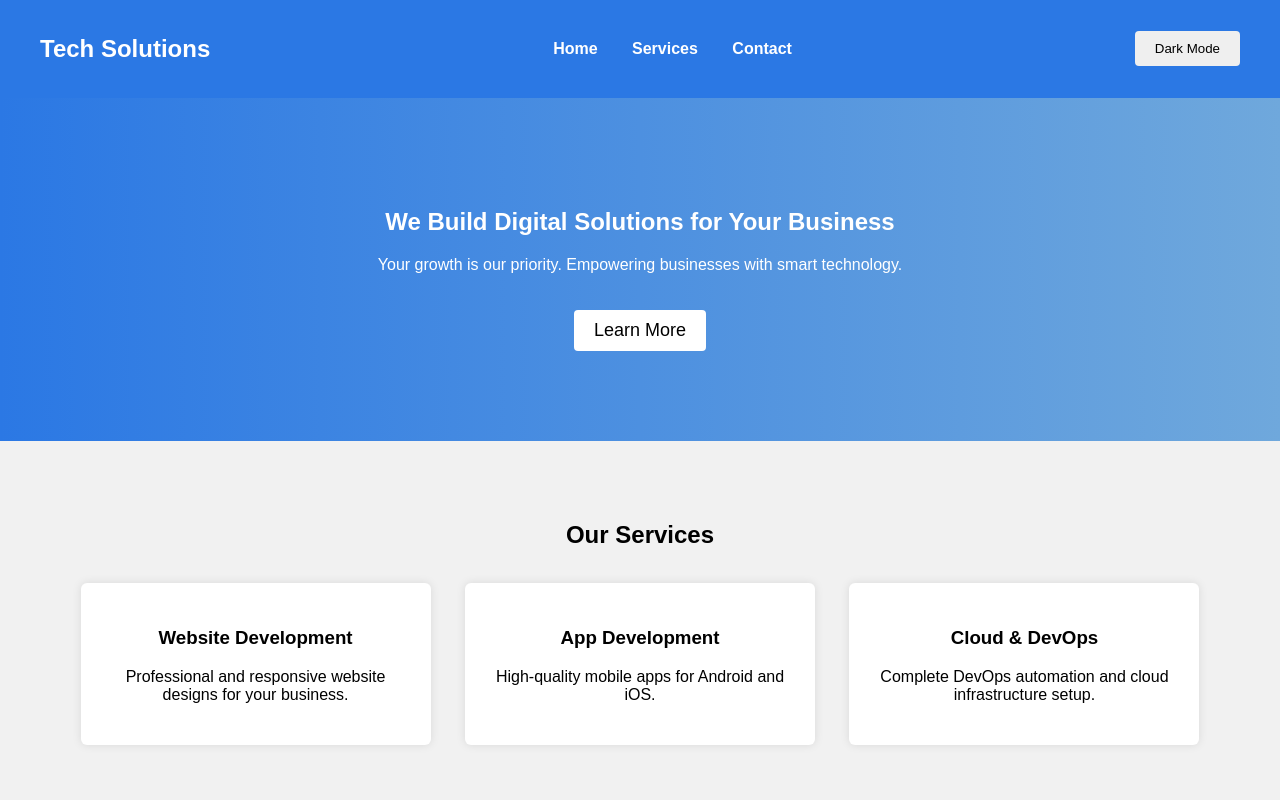
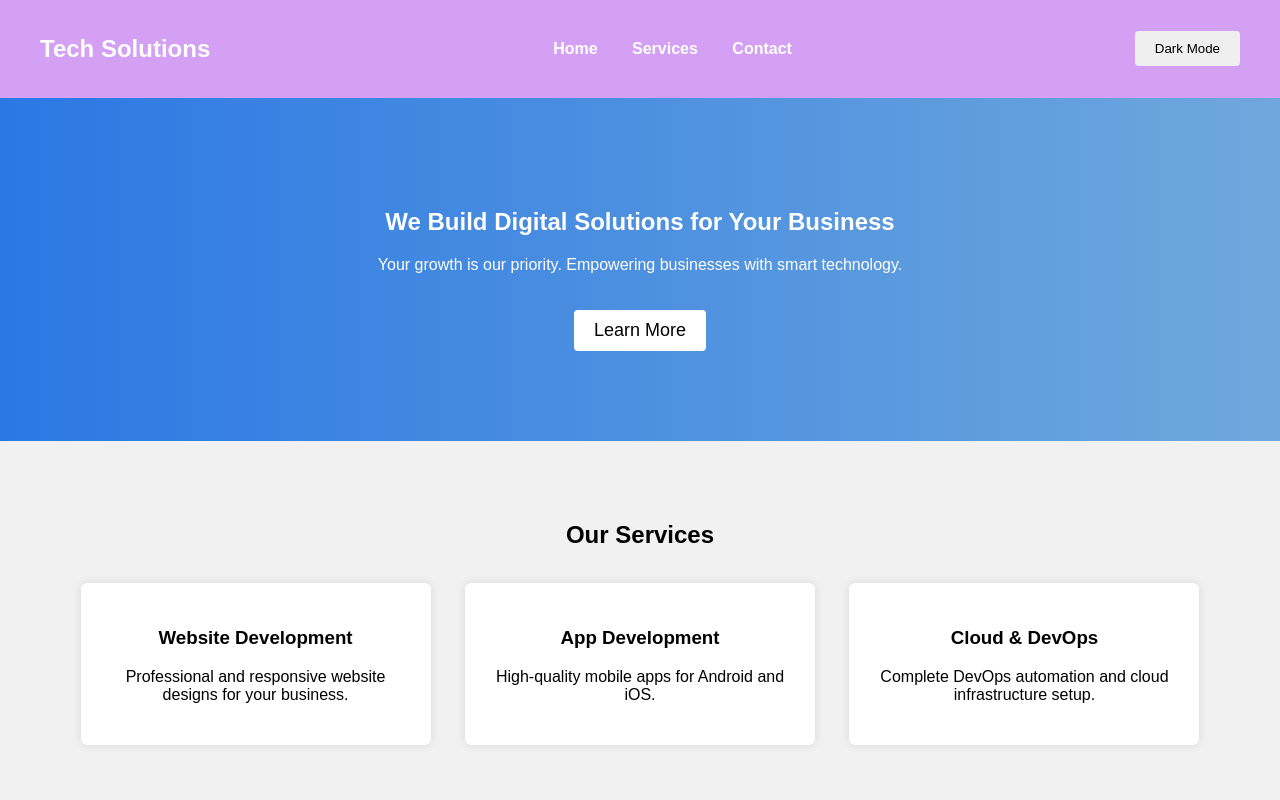
Before and after one commit to Shreyaa-14/devops-project, a plain HTML site: page index.html in a window 1280 px wide. Shown: the top 800 px of the page. Drawn offline with Linux system fonts and the light colour scheme.

Commit message:
change made

```diff
--- a/style.css
+++ b/style.css
@@ -8,7 +8,7 @@ header {
     display: flex;
     justify-content: space-between;
     padding: 15px 40px;
-    background: #2b78e4;
+    background: #d3a0f4;
     color: white;
     align-items: center;
 }
```
